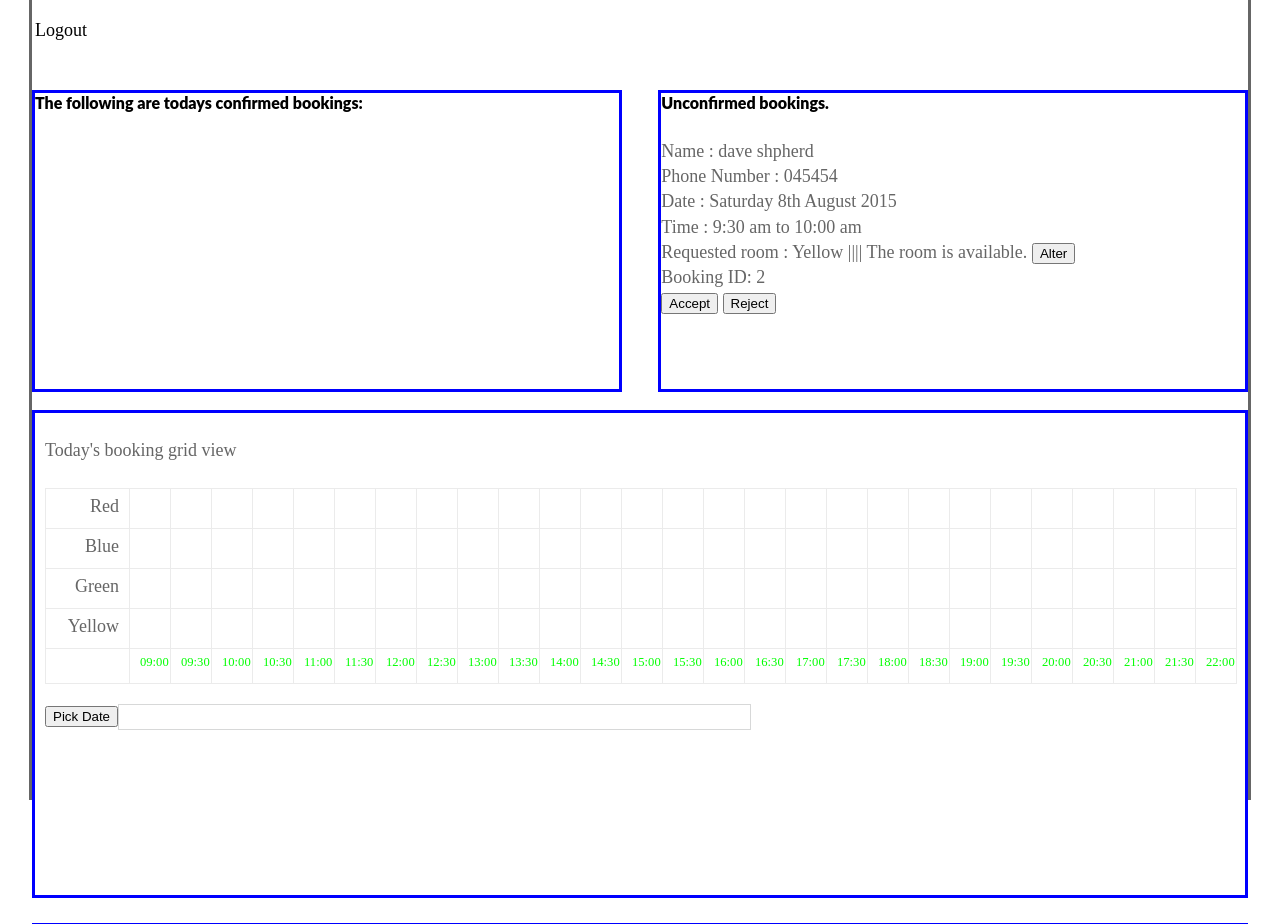
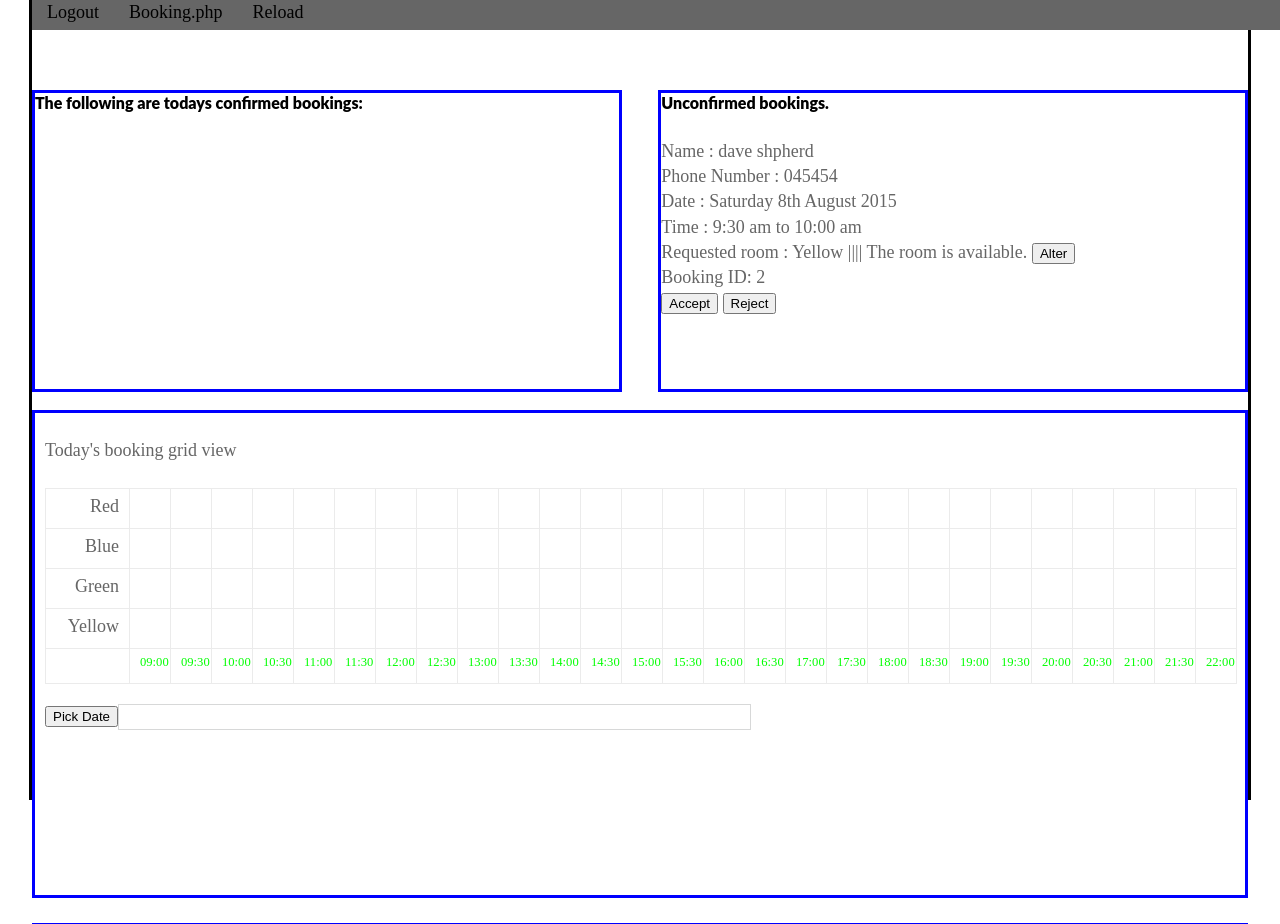
Before and after one commit to shavid/polestar, a PHP site: page /bookingmanage.php in a window 1280 px wide. Shown: the top 924 px of the page. Run offline with PHP 8.4, Linux system fonts and the light colour scheme; a user stored in the database is signed in; data comes from the database, SQL or seed files in the repository; some libraries are stand-ins or nearby versions.

Commit message:
Nav-Bar & Small Fixes
* Nav Bar added at the top of bookingmanage.php for easy
navigation/logout and quick reload.

*Nav Bar added at the top of booking_confrej.php for quick reload and
navigation

*The above means changes in the style.css

*removed captcha from booking.php as image wasn’t appearing on my
screen. can be re-implemented soon!

*above means captcha was temporarily disabled from
booking_request_confirmed.php

```diff
--- a/bookingmanage.php
+++ b/bookingmanage.php
@@ -263,7 +263,16 @@
 
 
     <div id="superDiv">
-      <div class="wrapper">
+    <div class="wrapper">
+
+    <nav id="manager-nav" role="navigation">
+		<!-- #site-navigation -->
+        <ul class="manager-menu-items">
+        	<li class="menu-item"><a href="logout.php">Logout</a></li>
+            <li class="menu-item"><a href="booking.php">Booking.php</a></li>
+            <li class="menu-item"><a href="bookingmanage.php">Reload</a></li>
+        </ul></nav>
+
 
 
 
@@ -671,11 +680,7 @@ echo '</br>';
 
     </div>
     </div>
+	</div>
 
-    <div id = "logout">
-
-
-<a href="logout.php">Logout</a>
-</div>
 </body>
 </html>
--- a/style.css
+++ b/style.css
@@ -71,13 +71,14 @@ body { font-family: 'Vollkorn', serif; font-size: 18px; font-size: 1.125rem; fon
 
 .wrapper {
 	margin: auto;
-	border-left:solid ;
-	border-right: solid;
+	border-left:solid 3px #000;
+	border-right: solid 3px #000;
 	width: 95%;
 	/*padding: 1em 0;*/
 	height: 100%;
 }
 
+/*LOGIN.PHP*/
 .login-content {
 	border: solid #F00;
 	text-align:center;
@@ -88,6 +89,23 @@ body { font-family: 'Vollkorn', serif; font-size: 18px; font-size: 1.125rem; fon
 .login-title {
 	padding-bottom: 2em;
 }
+
+/*BOOKINGMANAGE.php*/
+/*TOP BAR*/
+#manager-nav {
+	position:fixed;
+	top: 0;
+	height: 30px;
+	width: 100%;
+	background: #666;
+}
+
+.manager-menu.items {
+}
+
+.manager-menu-items > li {
+	float:left;
+	padding: 0px 15px;}
 
 #top {
 	width: 48%;
```
Also changed, not shown: booking.php (+6 -3 lines), booking_confrej.php (+7 -0 lines), booking_request_confirmed.php (+9 -9 lines).
